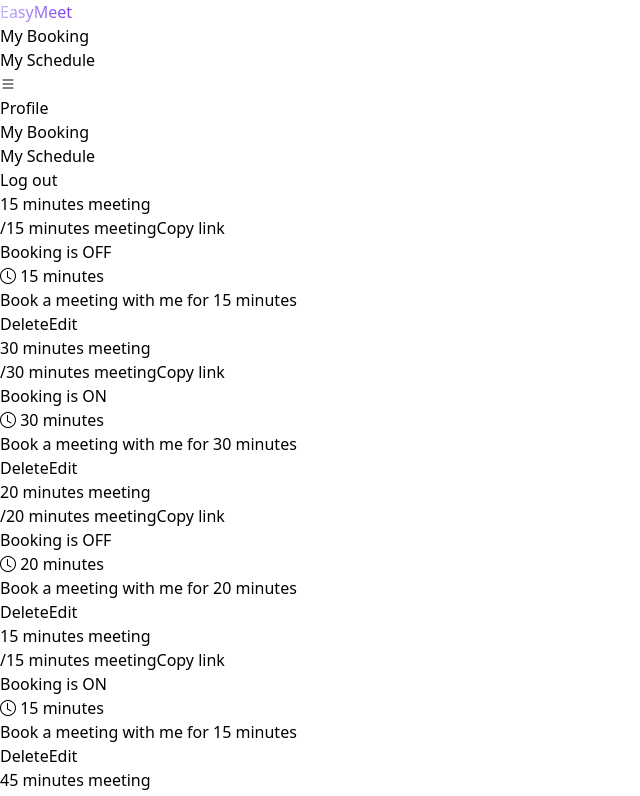
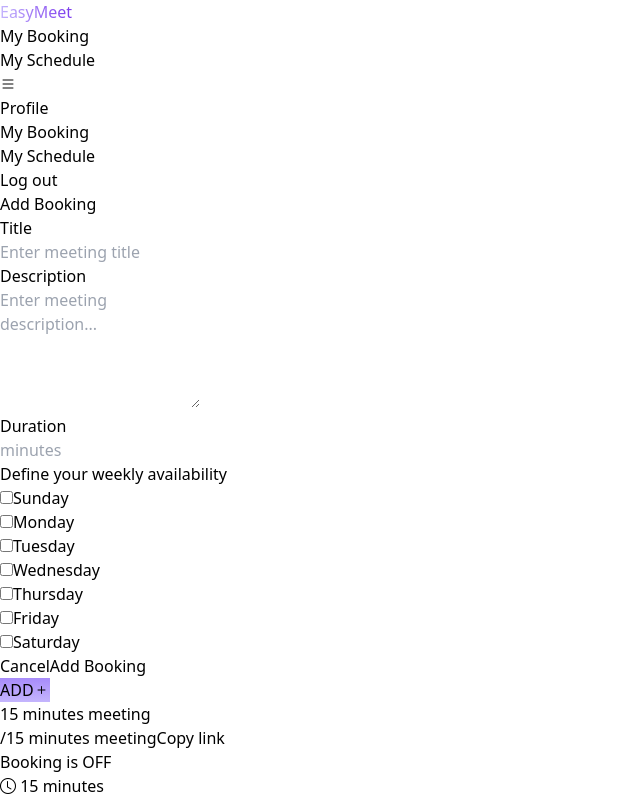
Before and after one commit to mughaltechlab/react_booking_app, a React (Vite) app: page / in a window 1280 px wide. Shown: the top 796 px of the page, without its empty margins (0-640 px from the left). Built offline with nearby package versions, Linux system fonts and the light colour scheme.

Commit message:
handle booking form when click  add btn

```diff
--- a/src/components/AddBookingForm.jsx
+++ b/src/components/AddBookingForm.jsx
@@ -2,6 +2,7 @@ import React from 'react'
 
 function AddBookingForm() {
   return (
+    // <div className="fixed w-dvw h-dvh">
         <div className='
             w-full sm:w-[500px] px-4 py-5 sm:shadow-lg bg-white border-t-4 border-violet-400 rounded-md
             flex flex-col gap-4
@@ -120,6 +121,7 @@ function AddBookingForm() {
             </div>
 
         </div>
+    // </div>
   )
 }
 
--- a/src/components/MyBooking.jsx
+++ b/src/components/MyBooking.jsx
@@ -1,14 +1,25 @@
-import React from 'react'
+import React, {useState} from 'react'
 import BookingData from './bookingData'
 import BookingCard from './elements/BookingCard'
+import AddBookingForm from './AddBookingForm';
 
 function MyBooking() {
+
+  const [isAdd, setIsAdd] = useState(false);
+
   return (
     <div className='
           lg:max-w-[1000px] sm:max-w-[700px]  w-full md:px-[40px] py-[40px] mx-auto
           md:grid lg:grid-cols-3 md:grid-cols-2 gap-y-4
           flex justify-center items-center flex-col
     '>
+      {
+        !isAdd && <AddBookingForm />
+      }
+      {/* add button */}
+      <div className="col-span-full">
+        <button className='bg-primary-color px-[30px] py-2 text-white font-bold rounded flex justify-center items-center '><span>ADD</span><i className="bi bi-plus text-[18px]"></i> </button>
+      </div>
       {
         BookingData.map((item,i)=>{
           return <BookingCard data={item} key={i} />
@@ -18,4 +29,5 @@ function MyBooking() {
   )
 }
 
+
 export default MyBooking
--- a/src/main.jsx
+++ b/src/main.jsx
@@ -6,6 +6,7 @@ import './index.css'
 import Layout from './Layout.jsx'
 import MyBooking from './components/MyBooking.jsx'
 import MySchedule from './components/MySchedule.jsx'
+import AddBookingForm from './components/AddBookingForm.jsx'
 
 const router = createBrowserRouter([
   {
@@ -19,6 +20,10 @@ const router = createBrowserRouter([
         {
           path: 'schedule',
           element: <MySchedule />
+        },
+        {
+          path: 'addBookingForm',
+          element: <AddBookingForm />
         }
       ]
   },
```
Lines whose indentation alone changed are shown as unchanged.
